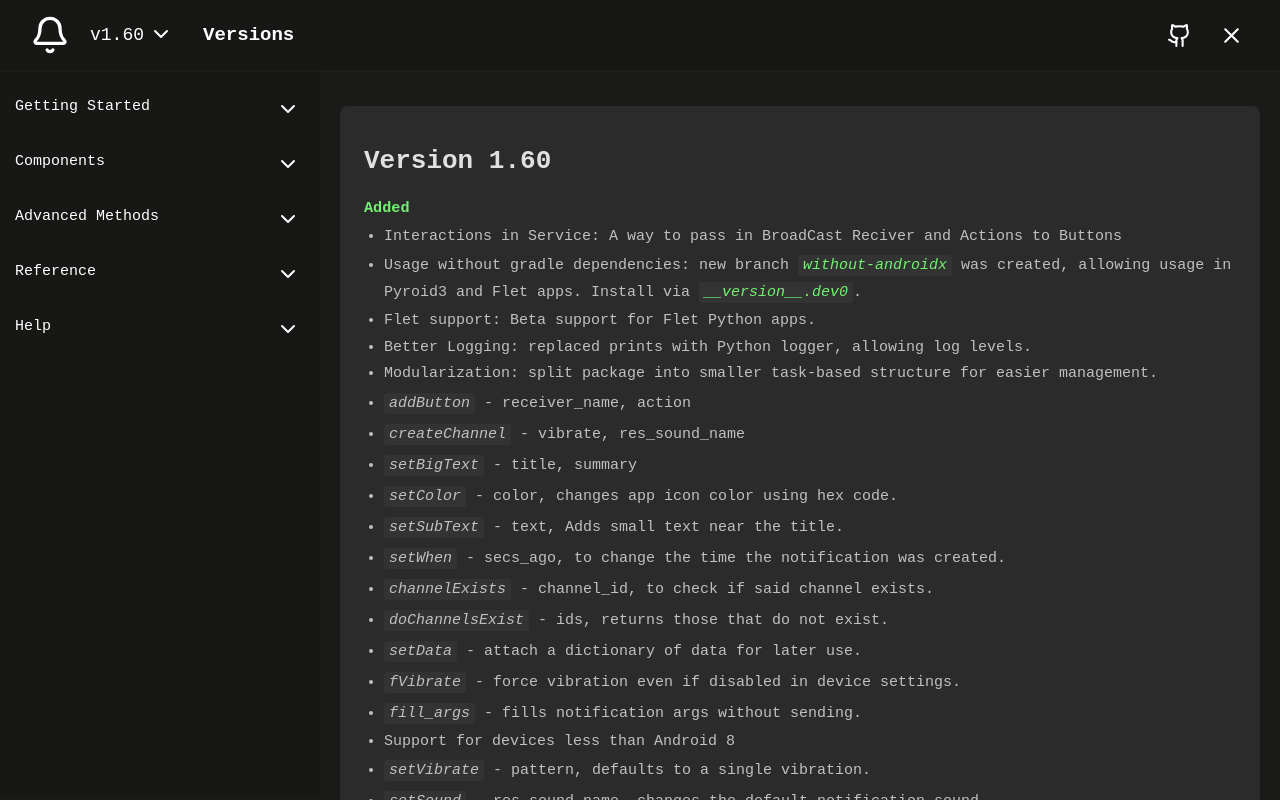
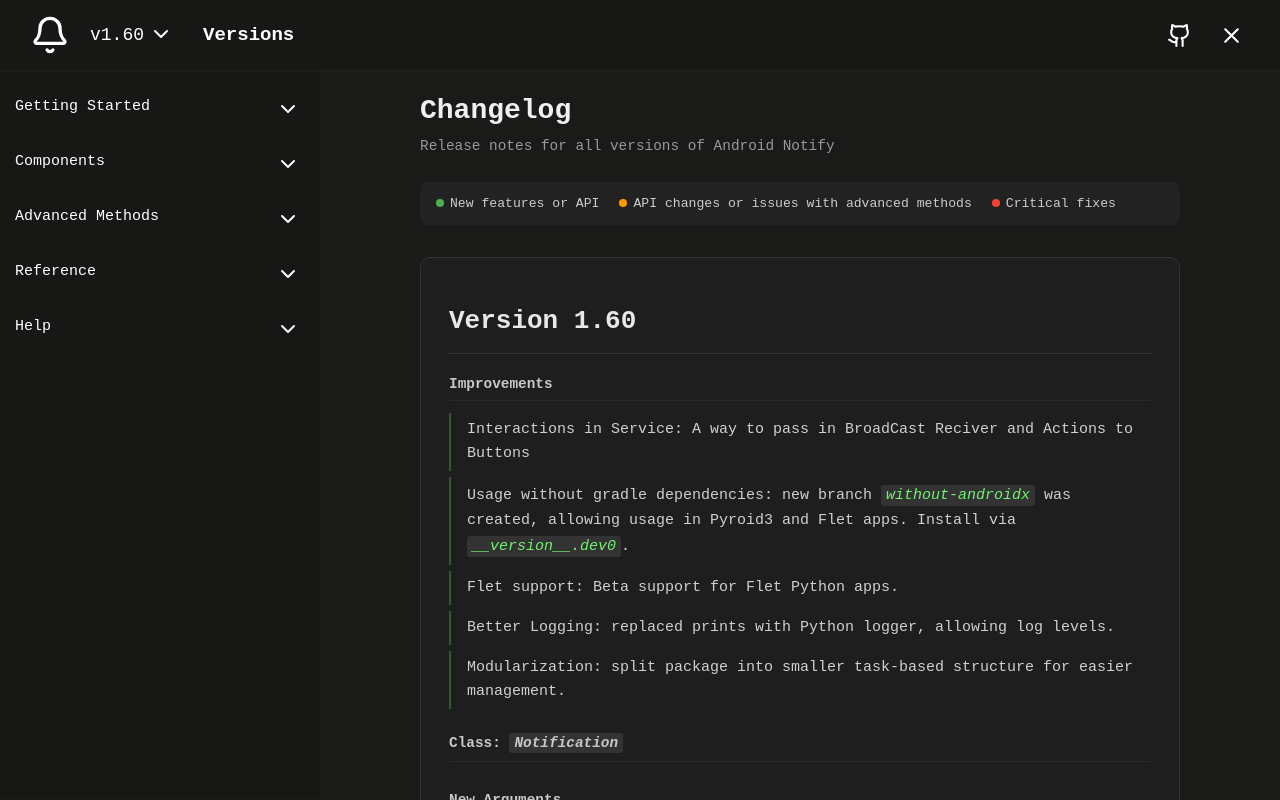
Before and after one commit to Fector101/android-notify-docs, a React (Vite) app: page /versions in a window 1280 px wide. Shown: the top 800 px of the page. Built offline with nearby package versions, Linux system fonts and the light colour scheme.

Commit message:
Readable Changelog

```diff
--- a/src/assets/css/versionspage.css
+++ b/src/assets/css/versionspage.css
@@ -1,58 +1,129 @@
-.versions-page .good {
-    color: #71f171;
+.versions-page {
+    max-width: 800px;
+    margin: 0 auto;
 }
 
-.versions-page .warning {
-    color: #dfdf1a;
+.versions-page .page-heading {
+    font-size: 1.75rem;
+    font-weight: 700;
+    color: #f0f0f0;
+    margin-bottom: 4px;
 }
 
-.versions-page .bad {
-    color: rgb(254, 91, 91);
+.versions-page .page-subtitle {
+    color: #999;
+    font-size: 0.9rem;
+    margin: 0 0 24px 0;
+}
+
+.versions-page .legend {
+    display: flex;
+    gap: 20px;
+    flex-wrap: wrap;
+    margin-bottom: 32px;
+    padding: 12px 16px;
+    background: #222;
+    border-radius: 8px;
+}
+
+.versions-page .legend-item {
+    display: flex;
+    align-items: center;
+    gap: 6px;
+    font-size: 0.82rem;
+    color: #ccc;
+}
+
+.versions-page .legend-dot {
+    width: 8px;
+    height: 8px;
+    border-radius: 50%;
+    display: inline-block;
+    flex-shrink: 0;
+}
+
+.versions-page .legend-dot.good {
+    background: #4caf50;
+}
+
+.versions-page .legend-dot.warning {
+    background: #ff9800;
+}
+
+.versions-page .legend-dot.bad {
+    background: #f44336;
 }
 
 .version-block {
-    background: #2b2b2b;
-    margin-top: 16px;
-    padding: 16px 24px;
-    border-radius: 8px;
+    background: #1e1e1e;
+    border: 1px solid #333;
+    border-radius: 10px;
+    padding: 24px 28px;
+    margin-bottom: 20px;
 }
 
 .version-title {
-    color: #e0e0e0;
-    font-size: 1.25rem;
+    font-size: 1.4rem;
     font-weight: 700;
-    margin: 0 0 16px 0;
+    color: #e8e8e8;
+    margin: 0 0 20px 0;
+    padding-bottom: 12px;
+    border-bottom: 1px solid #333;
 }
 
 .version-content {
     display: flex;
     flex-direction: column;
-    gap: 12px;
+    gap: 6px;
 }
 
-.version-group h3 {
-    margin: 0 0 6px 0;
-    font-size: 0.95rem;
-    font-weight: 600;
+.version-subheading {
+    font-size: 0.9rem;
+    font-weight: 700;
+    color: #c8c8c8;
+    margin: 16px 0 6px 0;
+    padding-bottom: 4px;
+    border-bottom: 1px solid #2a2a2a;
 }
 
-.version-group ul {
-    margin: 0;
-    padding-left: 20px;
-    list-style: disc;
+.version-subheading:first-child {
+    margin-top: 0;
 }
 
-.version-group li {
-    color: #c0c0c0;
-    margin-bottom: 4px;
+.version-content li {
+    color: #d0d0d0;
     word-break: break-word;
     overflow-wrap: break-word;
-    line-height: 1.5;
+    line-height: 1.6;
+    padding: 5px 8px 5px 16px;
+    border-left: 2px solid #444;
+    margin-left: 0;
+    list-style: none;
+}
+
+.version-content li.good-item {
+    border-left-color: #4caf5066;
+}
+
+.version-content li.warning-item {
+    border-left-color: #ff980066;
+}
+
+.version-content li.bad-item {
+    border-left-color: #f4433666;
 }
 
 @media screen and (max-width: 500px) {
     .version-block {
-        font-size: 12px;
-        padding: 12px 16px;
+        padding: 16px;
+    }
+
+    .version-title {
+        font-size: 1.15rem;
+    }
+
+    .versions-page .legend {
+        flex-direction: column;
+        gap: 8px;
     }
 }
--- a/src/pages/VersionsPage.tsx
+++ b/src/pages/VersionsPage.tsx
@@ -4,38 +4,29 @@ import './../assets/css/versionspage.css'
 
 type SectionType = 'good' | 'warning' | 'bad' | ''
 
-const TYPE_TITLES: Record<string, { label: string; className: string }> = {
-    good: { label: 'Added', className: 'good' },
-    warning: { label: 'Changed', className: 'warning' },
-    bad: { label: 'Fixed', className: 'bad' },
+const TYPE_ITEM_CLASS: Record<string, string> = {
+    good: 'good-item',
+    warning: 'warning-item',
+    bad: 'bad-item',
 }
 
+const LEGEND = [
+    { label: 'New features or API', dotClass: 'good' },
+    { label: 'API changes or issues with advanced methods', dotClass: 'warning' },
+    { label: 'Critical fixes', dotClass: 'bad' },
+]
+
 function VersionBlock({ version, sections }: { version: string; sections: { msg: React.ReactNode; type: SectionType }[] }) {
-    const groups = {
-        good: sections.filter(s => s.type === 'good'),
-        warning: sections.filter(s => s.type === 'warning'),
-        bad: sections.filter(s => s.type === 'bad'),
-        neutral: sections.filter(s => s.type === ''),
-    }
-
     return (
         <div className="version-block">
             <h2 className="version-title">Version {version}</h2>
             <div className="version-content">
-                {(['good', 'warning', 'bad', 'neutral'] as const).map(type => {
-                    const items = groups[type]
-                    if (!items.length) return null
-                    const info = TYPE_TITLES[type]
-                    return (
-                        <div key={type} className="version-group">
-                            {info && <h3 className={`group-title ${info.className}`}>{info.label}</h3>}
-                            <ul>
-                                {items.map(({ msg }) => (
-                                    <li key={nanoid()}>{msg}</li>
-                                ))}
-                            </ul>
-                        </div>
-                    )
+                {sections.map(({ msg, type }) => {
+                    if (type === '') {
+                        return <h3 key={nanoid()} className="version-subheading">{msg}</h3>
+                    }
+                    const liClass = TYPE_ITEM_CLASS[type]
+                    return <li key={nanoid()} className={liClass}>{msg}</li>
                 })}
             </div>
         </div>
@@ -45,6 +36,18 @@ export default function VersionsPage() {
     return (
         <div className="page main-page versions-page flex fd-column">
             <ScrollToSection />
+            <h1 className="page-heading">Changelog</h1>
+            <p className="page-subtitle">Release notes for all versions of Android Notify</p>
+
+            <div className="legend">
+                {LEGEND.map(item => (
+                    <span key={item.label} className="legend-item">
+                        <span className={`legend-dot ${item.dotClass}`} />
+                        {item.label}
+                    </span>
+                ))}
+            </div>
+
             <section className="versions">
                 <VersionBlock
                     version="1.60"
```
Also changed, not shown: public/last-updated.txt.
